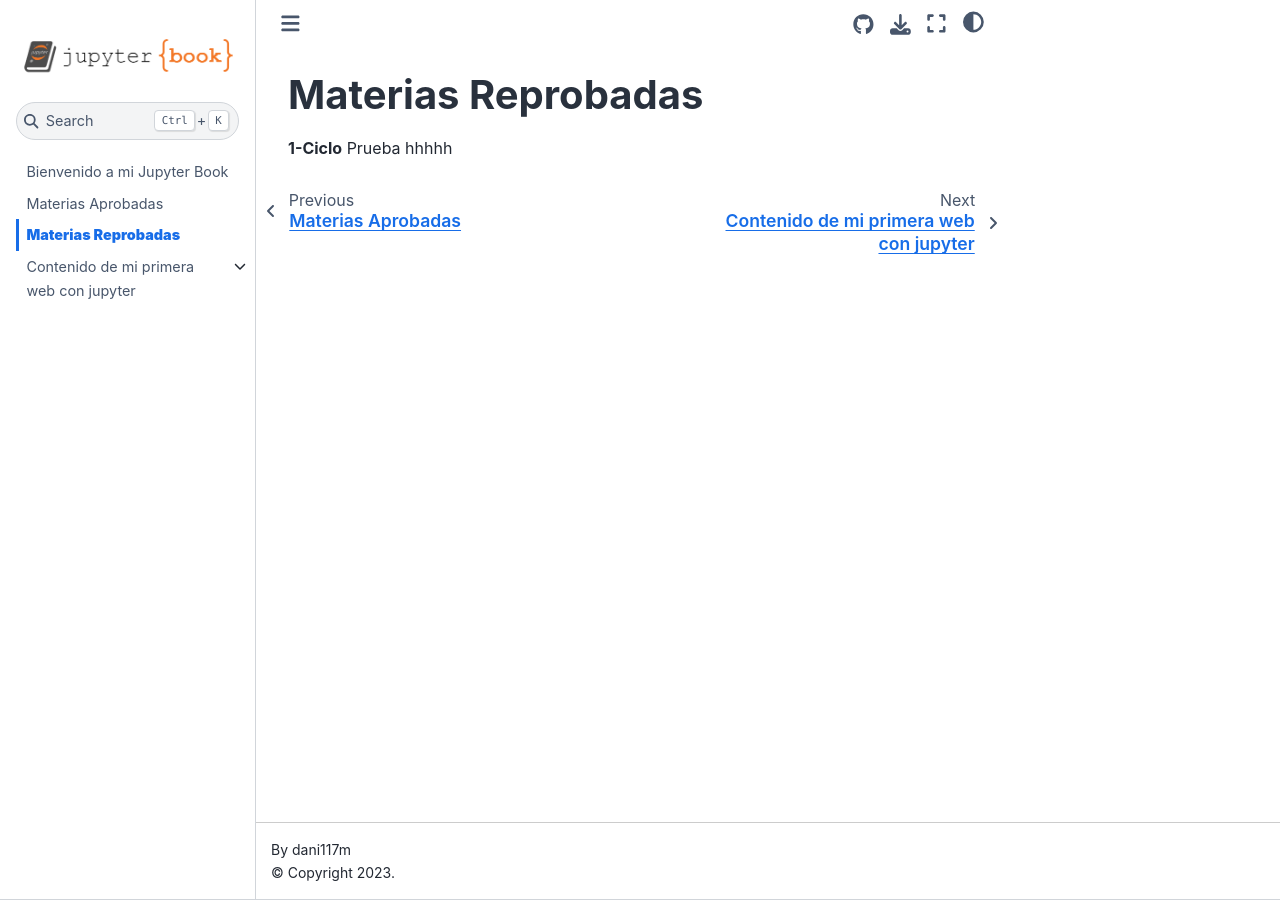
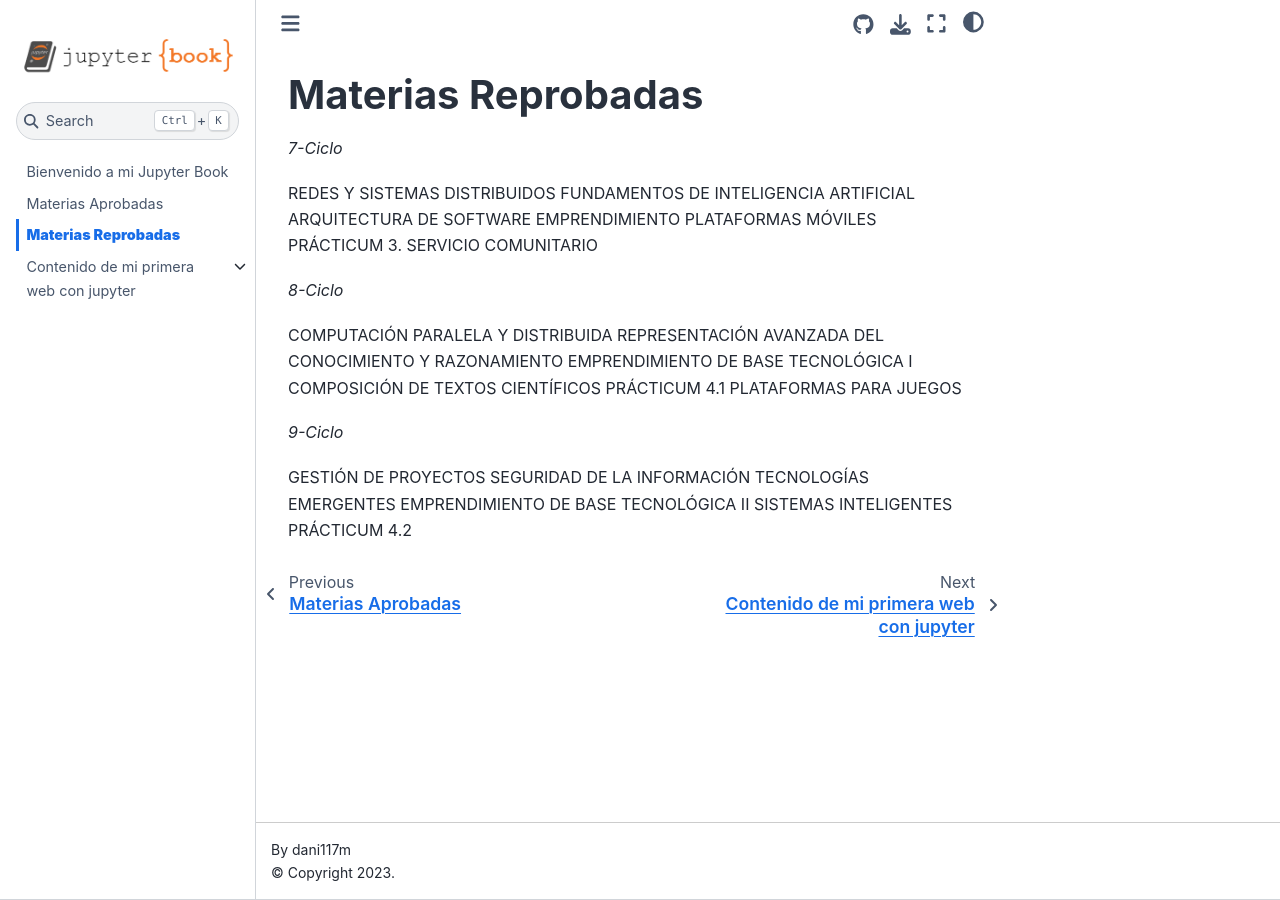
Before and after one commit to dani117m/milibro5, a Jupyter Book: the page built from materiasNP.md, in a window 1280 px wide. Built offline with Jupyter Book 1.0.4 settings and Sphinx 7.4.7 and the Sphinx Book theme 1.1.4, drawn with Linux system fonts in a browser that asks for light colours.

Commit message:
Materias no aprobadas

```diff
--- a/materiasNP.md
+++ b/materiasNP.md
@@ -1,4 +1,29 @@
 **Materias Reprobadas**
 ============================
-**1-Ciclo**
-Prueba hhhhh
+
+*7-Ciclo*
+
+REDES Y SISTEMAS DISTRIBUIDOS
+FUNDAMENTOS DE INTELIGENCIA ARTIFICIAL
+ARQUITECTURA DE SOFTWARE
+EMPRENDIMIENTO
+PLATAFORMAS MÓVILES
+PRÁCTICUM 3. SERVICIO COMUNITARIO
+
+*8-Ciclo*
+
+COMPUTACIÓN PARALELA Y DISTRIBUIDA
+REPRESENTACIÓN AVANZADA DEL CONOCIMIENTO Y RAZONAMIENTO
+EMPRENDIMIENTO DE BASE TECNOLÓGICA I
+COMPOSICIÓN DE TEXTOS CIENTÍFICOS
+PRÁCTICUM 4.1
+PLATAFORMAS PARA JUEGOS
+
+*9-Ciclo*
+
+GESTIÓN DE PROYECTOS
+SEGURIDAD DE LA INFORMACIÓN
+TECNOLOGÍAS EMERGENTES
+EMPRENDIMIENTO DE BASE TECNOLÓGICA II
+SISTEMAS INTELIGENTES
+PRÁCTICUM 4.2
```
